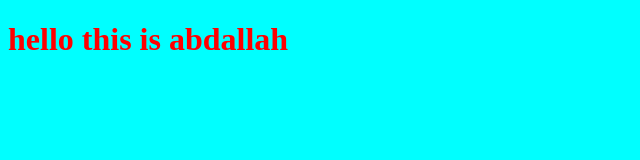
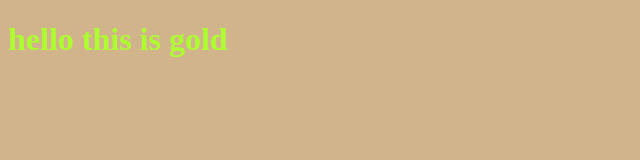
Before and after one commit to AbdallahAboelhamd/myRepo, a plain HTML site: page index.html in a window 1280 px wide. Shown: the whole page, without its empty margins (0-640 px from the left). Drawn offline with Linux system fonts and the light colour scheme.

Commit message:
this is changing in branch gold

```diff
--- a/index.html
+++ b/index.html
@@ -7,7 +7,7 @@
     <link rel="stylesheet" href="style.css">
 </head>
 <body>
-    <h1>hello this is abdallah</h1>
+    <h1>hello this is gold</h1>
     <script src="app.js">
 
     </script>
--- a/style.css
+++ b/style.css
@@ -1,6 +1,6 @@
 h1{
-    color: red
+    color: greenyellow
 }
 body{
-    background-color: aqua;
+    background-color: tan;
 }
```
